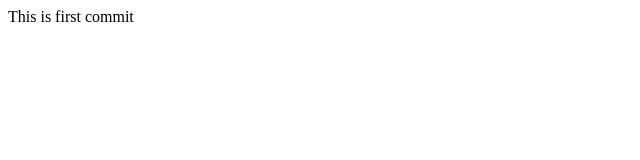
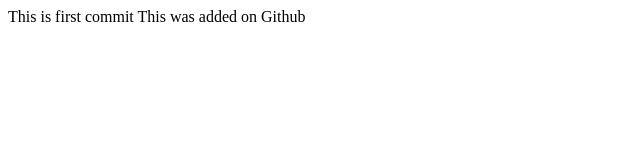
Before and after one commit to fixed161/homework_2, a plain HTML site: page index.html in a window 1280 px wide. Shown: the whole page, without its empty margins (0-640 px from the left). Drawn offline with Linux system fonts and the light colour scheme.

Commit message:
Update index.html

```diff
--- a/index.html
+++ b/index.html
@@ -8,5 +8,7 @@
 </head>
 <body>
   This is first commit
+
+  This was added on Github
 </body>
 </html>
```
